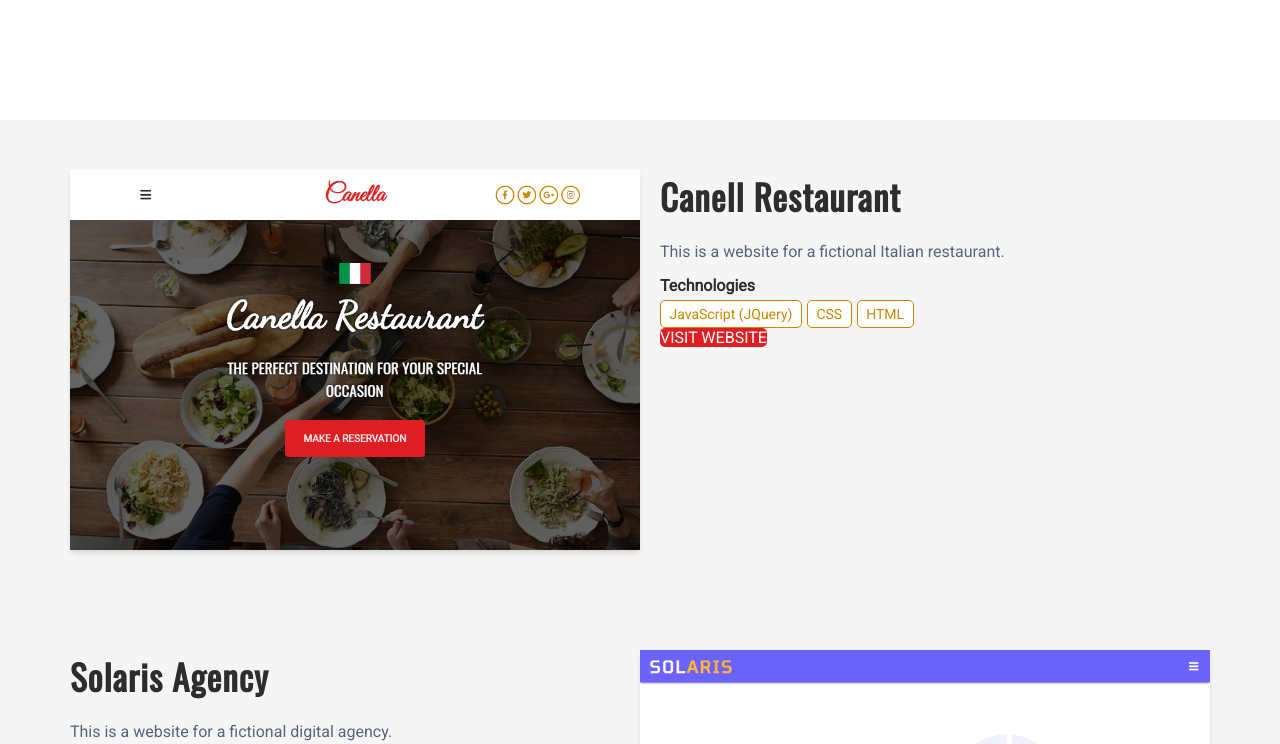
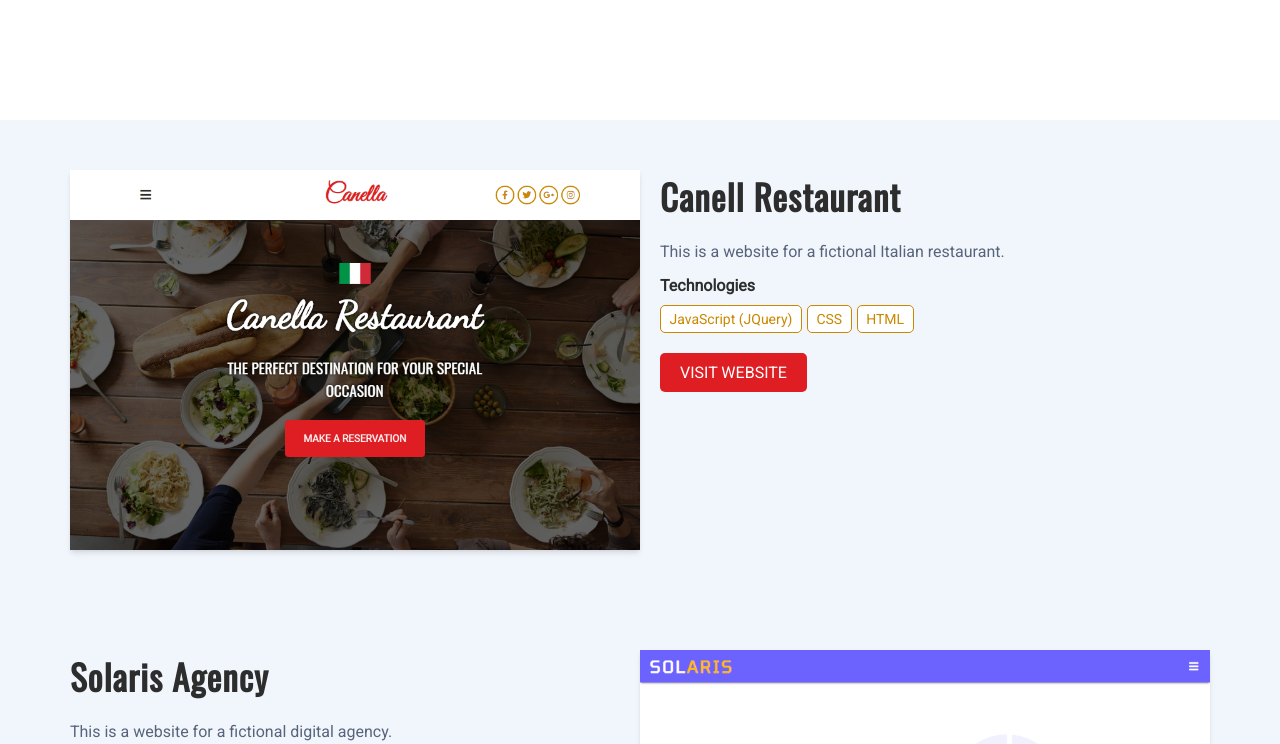
Before and after one commit to devdevil94/Devdevil-Portfolio, a Gatsby site: page / in a window 1280 px wide. Shown: the part 680-1424 px from the top of the page. Built offline with nearby package versions, Linux system fonts and the light colour scheme; Gatsby itself is replaced by a stand-in of ours.

Commit message:
Minor changes

```diff
--- a/src/styles/global.css
+++ b/src/styles/global.css
@@ -13,7 +13,7 @@ html {
   font-size: 10px;
 }
 body {
-  background-color: whitesmoke;
+  background-color: rgb(240, 246, 252);
 }
 
 div,
--- a/src/styles/main.css
+++ b/src/styles/main.css
@@ -46,7 +46,7 @@
   width: 100%;
 }
 .projectContainer__techListHeader {
-  /* margin-bottom: 0.5rem; */
+  margin-bottom: 0.5rem;
 }
 .projectContainer__techList {
   display: flex;
@@ -57,6 +57,11 @@
   margin: 0.5rem 0.5rem 0 0;
   font-size: 1.4rem;
   border: 1px solid var(--secondary-color);
+}
+.projectContainer__visitBtn {
+  display: inline-block;
+  padding: 1rem 2rem;
+  margin: 2rem 0;
 }
 
 /* ------------- Media Queries ------------- */
```
Also changed, not shown: 1 other file.
